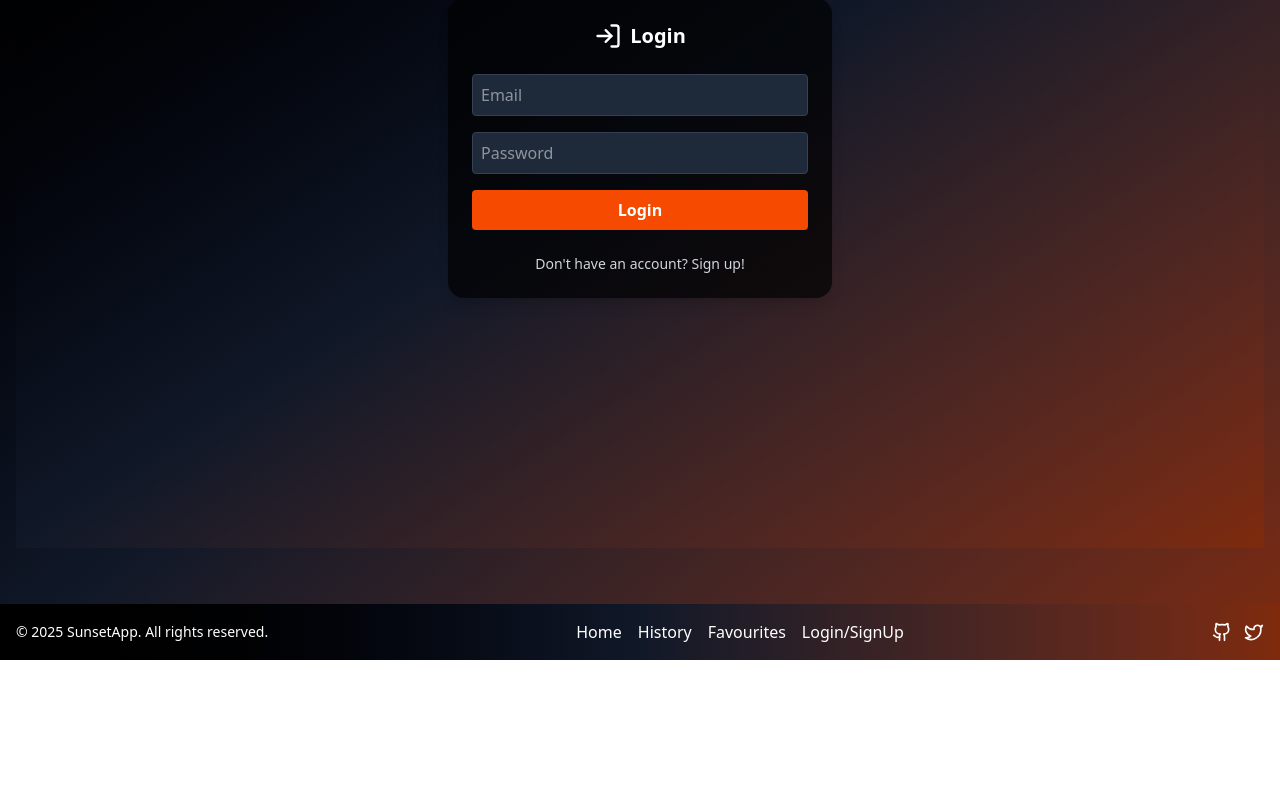
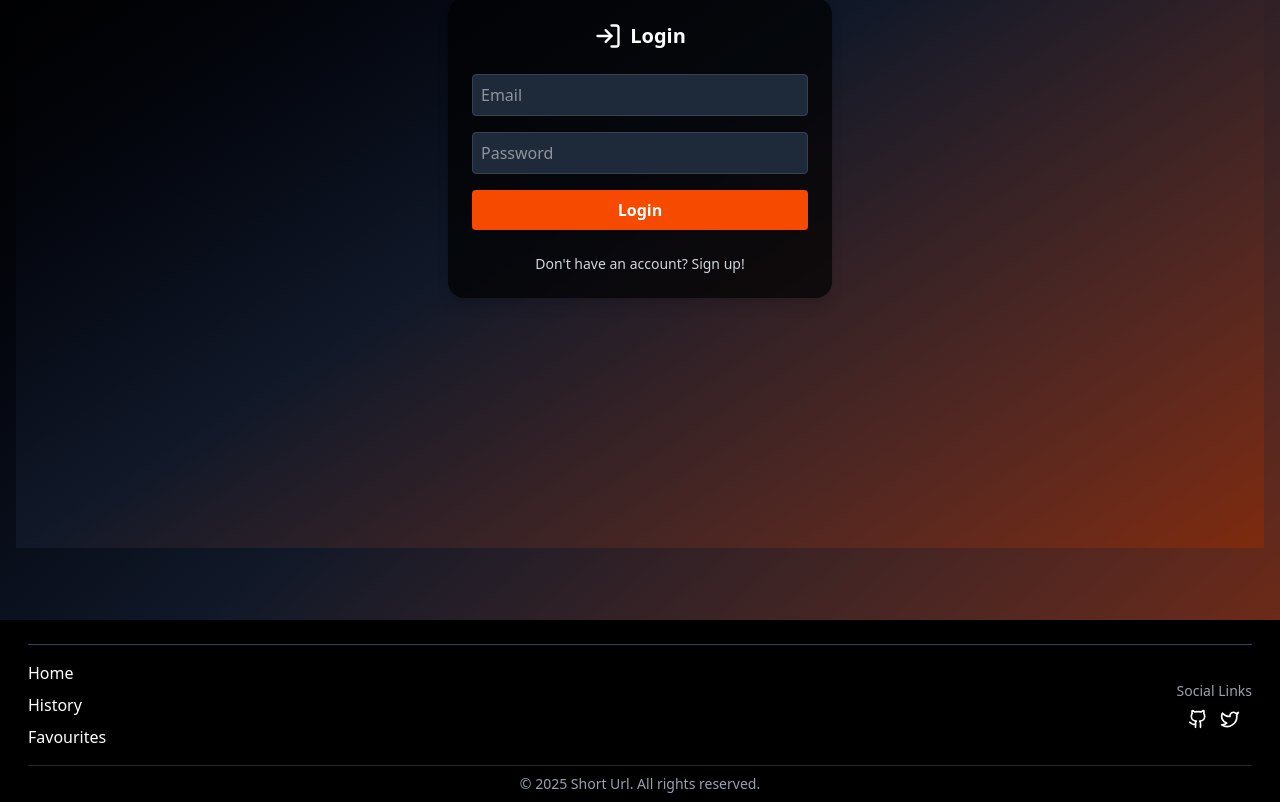
Before and after one commit to Aayushman-nvm/Short-url-generator, a React (Vite) app in the folder client/: page / in a window 1280 px wide. Shown: the part 328-1130 px from the top of the page. Before the commit the page ends 988 px from the top, so only its background shows below. Built offline with nearby package versions, Linux system fonts and the light colour scheme.

Commit message:
styled footer

```diff
--- a/client/src/Components/Footer.jsx
+++ b/client/src/Components/Footer.jsx
@@ -2,16 +2,21 @@ import { Link } from "react-router-dom";
 import { Github, Twitter } from "lucide-react";
 
 function Footer() {
+
   return (
-    <footer className="w-full flex flex-col sm:flex-row justify-between items-center px-4 py-4 bg-gradient-to-r from-black via-gray-900 to-orange-900 text-white mt-8">
-      <div className="text-sm">© 2025 SunsetApp. All rights reserved.</div>
-      <div className="flex space-x-4 mt-2 sm:mt-0">
+    <footer className="w-full mt-12 pt-6 px-7 bg-black text-white">
+      <div className="flex border-t border-gray-700 flex-row justify-between items-start sm:items-center w-full">
+        {/* Navigation */}
+        <div className="flex flex-col space-y-2 my-4">
           <Link to="/home" className="hover:text-orange-400 transition">Home</Link>
           <Link to="/history" className="hover:text-orange-400 transition">History</Link>
           <Link to="/favourites" className="hover:text-orange-400 transition">Favourites</Link>
-        <Link to="/" className="hover:text-orange-400 transition">Login/SignUp</Link>
         </div>
-      <div className="flex space-x-3 mt-2 sm:mt-0">
+
+        {/* Social Links */}
+        <div className="flex flex-col items-center mt-6 sm:mt-0">
+          <span className="text-sm mb-2 text-gray-400">Social Links</span>
+          <div className="flex space-x-3 justify-center">
             <a href="https://github.com" target="_blank" rel="noopener noreferrer" className="hover:text-orange-400 transition">
               <Github size={20} />
             </a>
@@ -19,8 +24,17 @@ function Footer() {
               <Twitter size={20} />
             </a>
           </div>
+        </div>
+
+      </div>
+
+      {/* Copyright */}
+      <div className="text-center text-sm text-gray-400 py-2 border-t border-gray-800">
+        © 2025 Short Url. All rights reserved.
+      </div>
     </footer>
   );
+
 }
 
 export default Footer;
```
Lines whose indentation alone changed are shown as unchanged.
